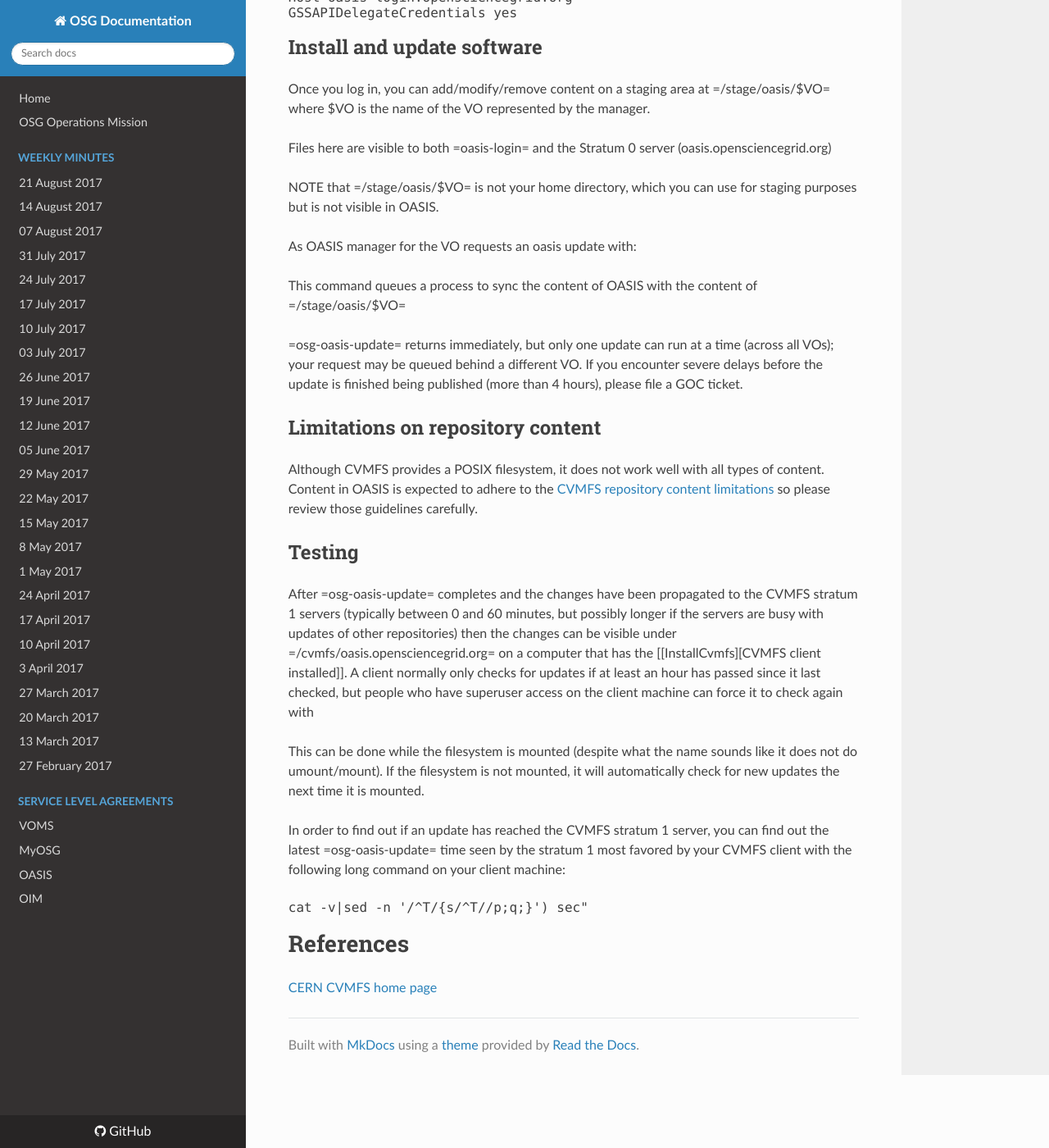
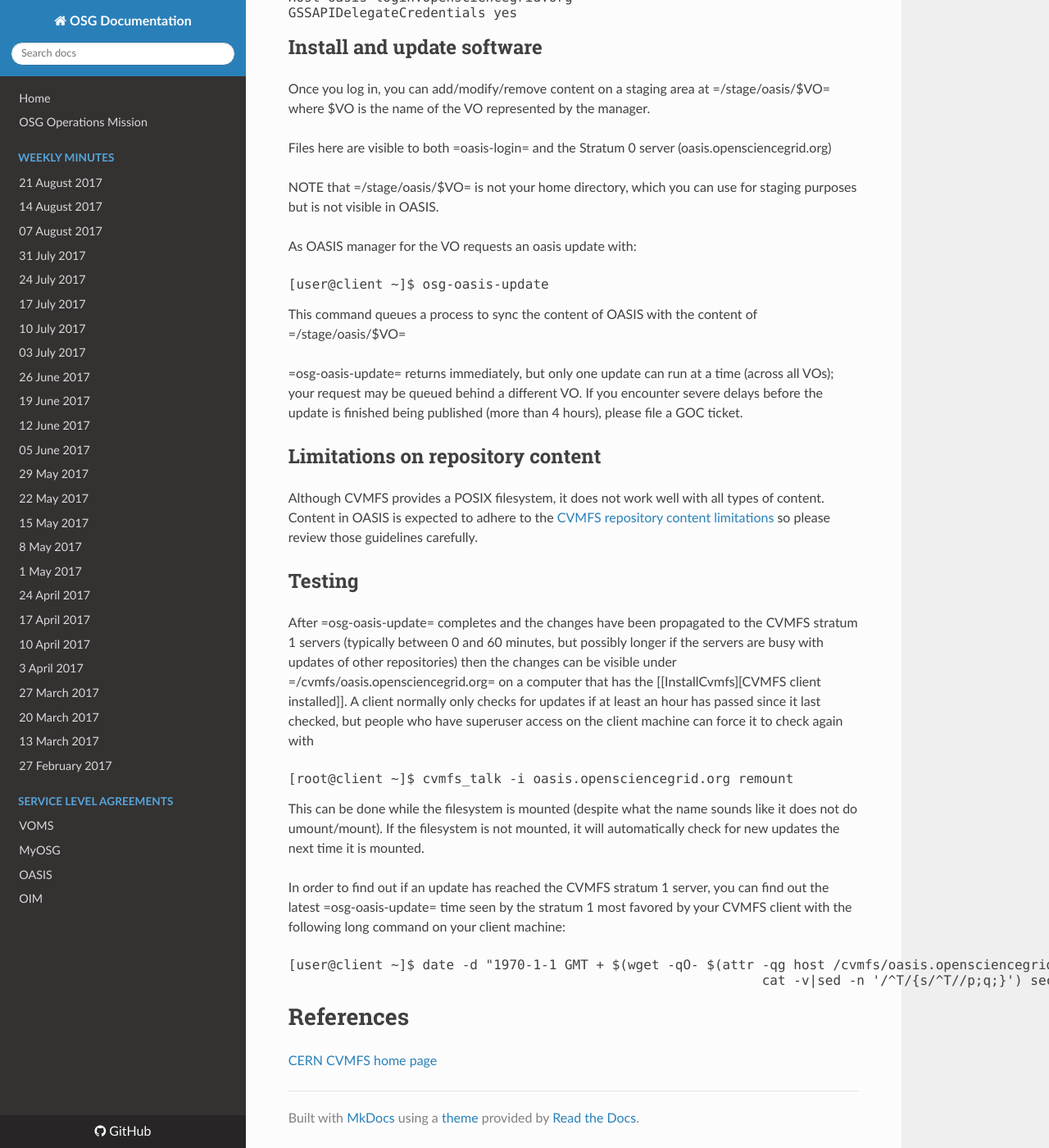
Before and after one commit to osg-htc/operations, an MkDocs documentation site: the page built from docs/oasis-update.md, in a window 1280 px wide and 1400 px high, scrolled down 1578 px. Shown: the whole window at 82% size. Built offline with MkDocs 1.6.1, drawn with Linux system fonts in a browser that asks for light colours; nearby versions of some CDN libraries; old or Windows-style settings are respelled for this version of MkDocs.

Commit message:
Update oasis-update.md

```diff
--- a/docs/oasis-update.md
+++ b/docs/oasis-update.md
@@ -53,6 +53,7 @@ NOTE that =/stage/oasis/$VO= is not your home directory, which you can use for s
 
 As OASIS manager for the VO requests an oasis update with:
 <pre class="screen">
+[user@client ~]$ osg-oasis-update
 </pre>
 This command queues a process to sync the content of OASIS with the content of =/stage/oasis/$VO=
 
@@ -67,13 +68,15 @@ Although CVMFS provides a POSIX filesystem, it does not work well with all types
 
 After =osg-oasis-update= completes and the changes have been propagated to the CVMFS stratum 1 servers (typically between 0 and 60 minutes, but possibly longer if the servers are busy with updates of other repositories) then the changes can be visible under =/cvmfs/oasis.opensciencegrid.org= on a computer that has the [[InstallCvmfs][CVMFS client installed]]. A client normally only checks for updates if at least an hour has passed since it last checked, but people who have superuser access on the client machine can force it to check again with
 <pre class="screen">
+[root@client ~]$ cvmfs_talk -i oasis.opensciencegrid.org remount
 </pre>
 This can be done while the filesystem is mounted (despite what the name sounds like it does not do umount/mount). If the filesystem is not mounted, it will automatically check for new updates the next time it is mounted.
 
 In order to find out if an update has reached the CVMFS stratum 1 server, you can find out the latest =osg-oasis-update= time seen by the stratum 1 most favored by your CVMFS client with the following long command on your client machine:
 
 <pre class="screen">
-cat -v|sed -n '/^T/{s/^T//p;q;}') sec"
+[user@client ~]$ date -d "1970-1-1 GMT + $(wget -qO- $(attr -qg host /cvmfs/oasis.opensciencegrid.org)/.cvmfspublished | \
+                                                            cat -v|sed -n '/^T/{s/^T//p;q;}') sec"
 </pre>
 
 # References
```
